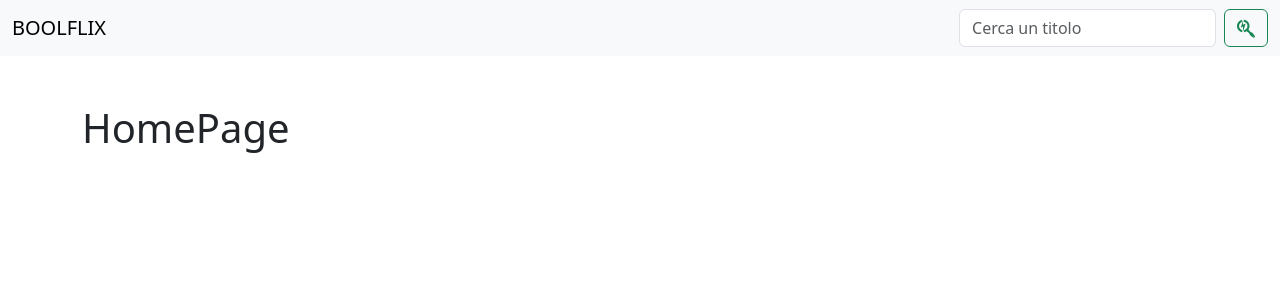
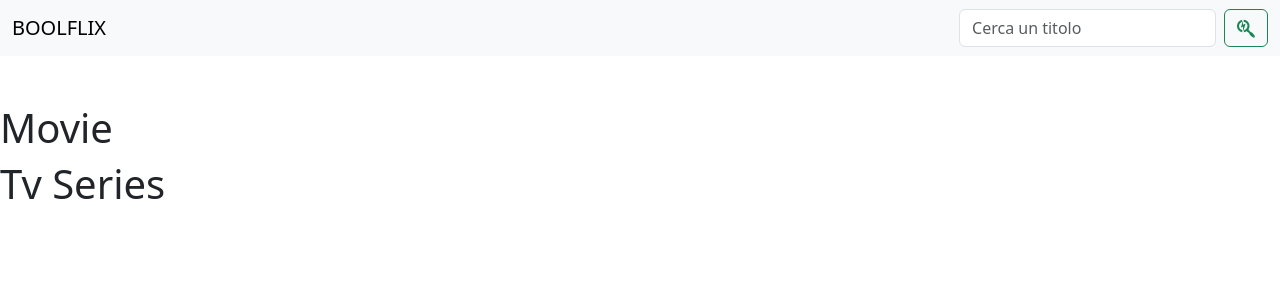
Before and after one commit to luigi-giordano/react-boolflix, a React (Vite) app: page / in a window 1280 px wide. Shown: the top 300 px of the page. Built offline with nearby package versions, Linux system fonts and the light colour scheme.

Commit message:
tv series api and add map

```diff
--- a/src/components/HomePage.jsx
+++ b/src/components/HomePage.jsx
@@ -3,14 +3,24 @@ import { useGlobalContext } from "../context/GlobalContext"
 
 const HomePage = () => {
 
-  const { movieList } = useGlobalContext();
+  const { movieList = [], tvList = [] } = useGlobalContext();
 
   return (
-    <div className="container">
-      {movieList.length > 0 ? <h1>Movies</h1> : <h1>HomePage</h1>}
-      {movieList.length > 0 && (movieList.map(movie =>
+
+    <div className="container-movie">
+
+      {movieList.length > 0 ? <h1>Movies</h1> : <h1>Movie</h1>}
+      <div className="row d-flex">{movieList.length > 0 && (movieList.map(movie =>
         <MovieCards movie={movie} key={movie.id} />
       ))}
+      </div>
+
+      {tvList.length > 0 ? <h1>TV Shows</h1> : <h1>Tv Series</h1>}
+      <div className="row d-flex">{tvList.length > 0 && (tvList.map(tv =>
+        <MovieCards movie={tv} key={tv.id} />
+      ))}
+      </div>
+
     </div>
   )
 }
--- a/src/components/MovieCards.jsx
+++ b/src/components/MovieCards.jsx
@@ -1,27 +1,25 @@
 import { useGlobalContext } from "../context/GlobalContext";
 
-const MovieCards = ({ movie }) => {
+const MovieCards = ({ movie, tv }) => {
 
-  const { selectFlag } = useGlobalContext()
+  const { languageFlag } = useGlobalContext()
 
   return (
     <>
       <div className="main-card">
-        <div className="card-title">
-          {movie.title}
-        </div>
+
         <ul className="list-group list-group-flush">
           <img
             src={`https://image.tmdb.org/t/p/w342${movie.poster_path}`}
             alt={`${movie.title} poster`}
             style={{ width: '100%' }}
           />
-          <li className="list-group-item">{movie.title}</li>
-          <li className="list-group-item">{movie.original_title}</li>
+          <li className="list-group-item">{movie?.title || tv?.original_title}</li>
+          <li className="list-group-item">{movie?.original_title || tv?.original_name}</li>
           <li className="list-group-item">
-            <img src={selectFlag(movie.original_language)} alt="Language flag" />
+            <img src={languageFlag(movie.original_language)} alt="Language flag" />
           </li>
-          <li className="list-group-item">{movie.vote_average}</li>
+          <li className="list-group-item">{movie?.vote_average || tv?.vote_average}</li>
         </ul>
       </div>
     </>
--- a/src/context/GlobalContext.jsx
+++ b/src/context/GlobalContext.jsx
@@ -9,12 +9,13 @@ const GlobalProvider = ({ children }) => {
 
   const apiKey = '2a7e9b2ebf0e92e6caa20a527e067184'
   const apiUrlMovie = `https://api.themoviedb.org/3/search/movie?api_key=${apiKey}&query=`
-  const apiUrlTv = `https://api.themoviedb.org/3/search/tv?api_key=${apiKey}&language=it_IT&query=`
+  const apiUrlTv = `https://api.themoviedb.org/3/search/tv?api_key=${apiKey}&query=`
 
   const [movieList, setMovieList] = useState([])
+  const [tvList, setTvList] = useState([])
   const [userTitle, setUserTitle] = useState('')
 
-  function selectFlag(language) {
+  function languageFlag(language) {
     if (language == 'en') {
       return 'https://flagsapi.com/GB/flat/64.png'
     }
@@ -46,6 +47,14 @@ const GlobalProvider = ({ children }) => {
       .catch(err => {
         console.log('Errore', err);
       })
+
+    axios.get(apiUrlTv + userTitle)
+      .then(res => {
+        setTvList(res.data.results)
+      })
+      .catch(err => {
+        console.log('Errore', err);
+      })
   }
 
   const handleInput = (e) => {
@@ -60,7 +69,7 @@ const GlobalProvider = ({ children }) => {
     setUserTitle,
     movieList,
     setMovieList,
-    selectFlag
+    languageFlag
   }
 
   return (
```
